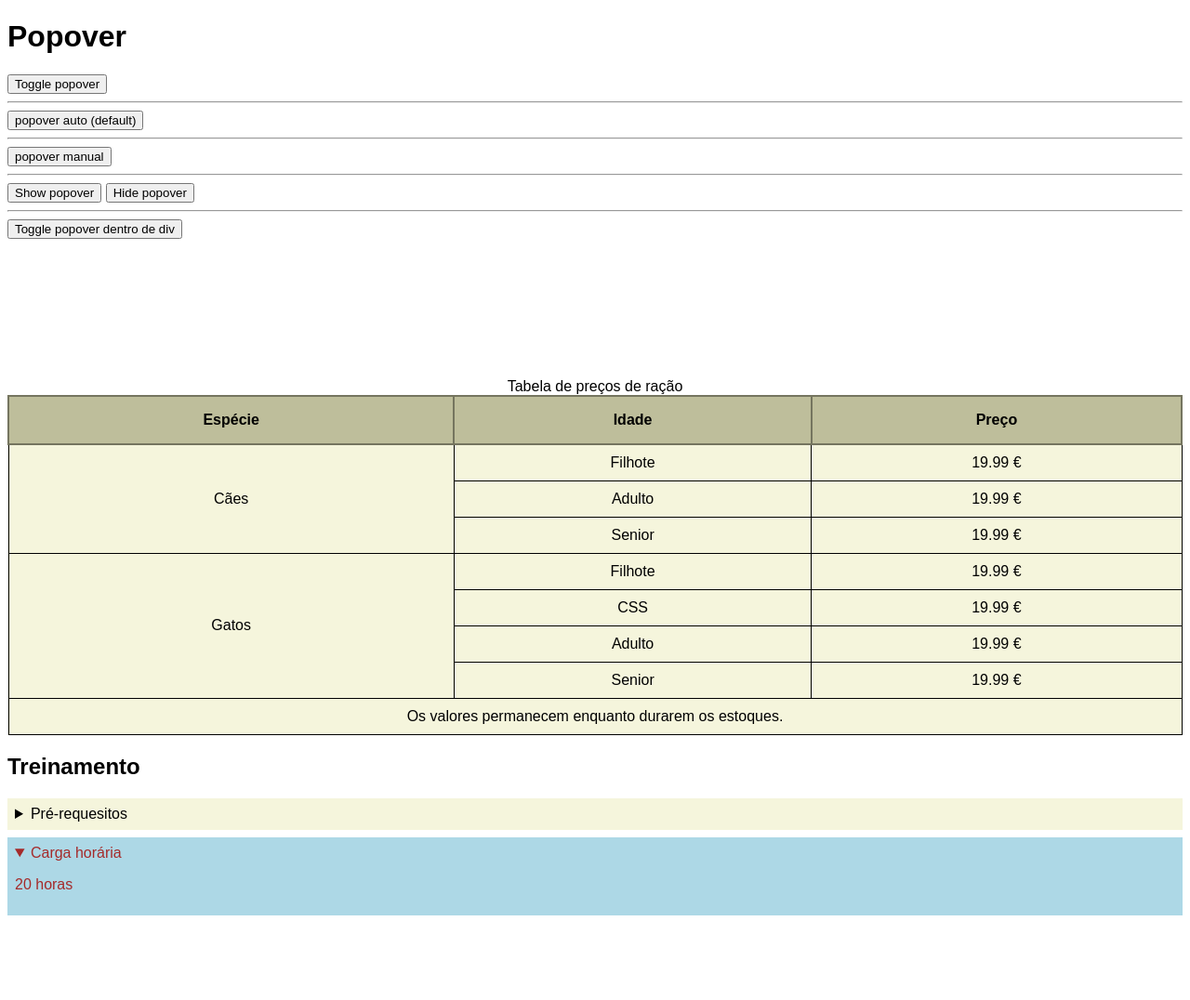
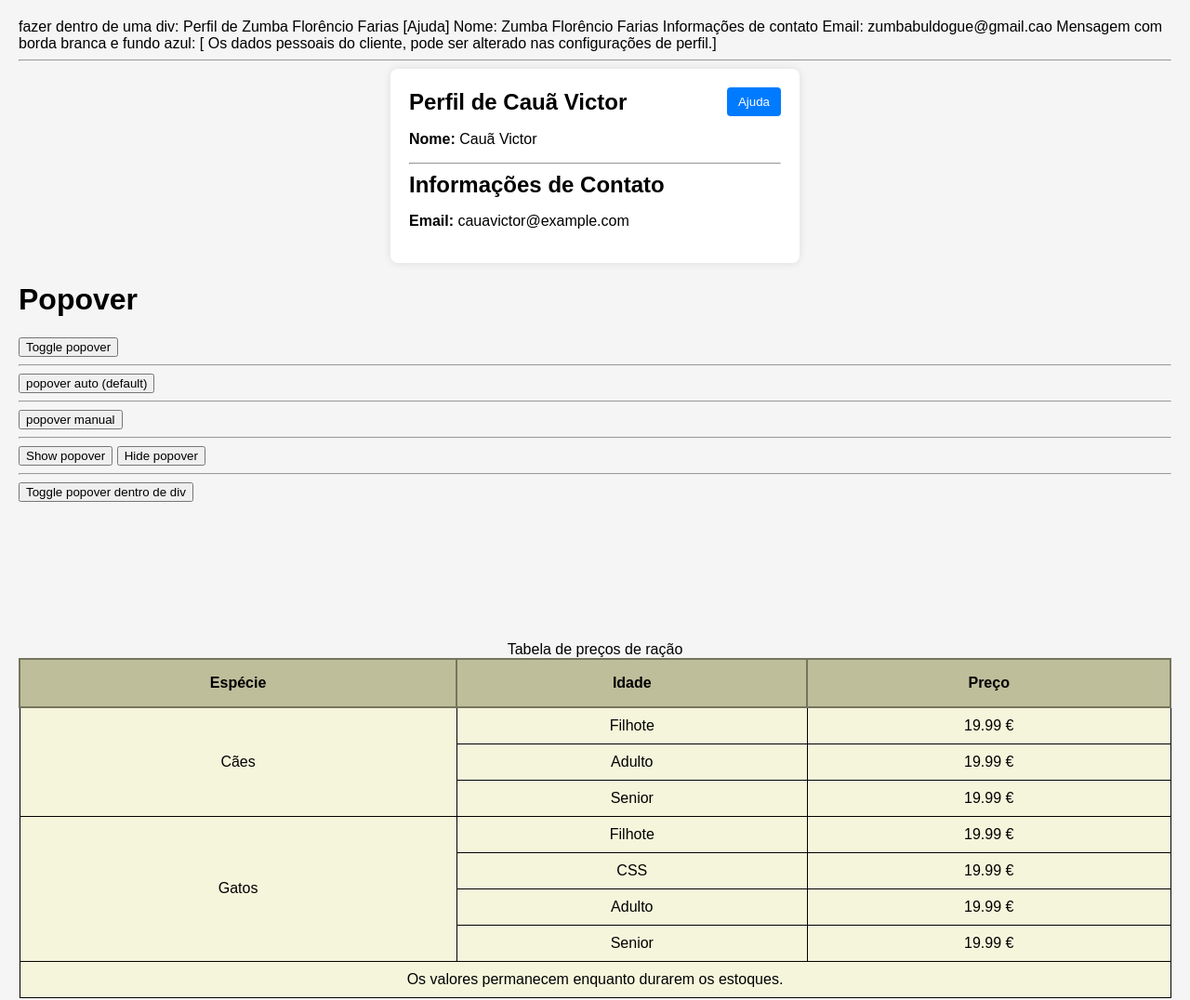
Before and after one commit to fcesarf80/Pets, a plain HTML site: page listas-tabelas.html in a window 1280 px wide. Shown: the top 1076 px of the page at 93% size. Before the commit the page ends 993 px from the top, so only its background shows below. Drawn offline with Linux system fonts and the light colour scheme.

Commit message:
message + button
Create message + button

```diff
--- a/listas-tabelas.html
+++ b/listas-tabelas.html
@@ -19,7 +19,7 @@
         ::backdrop {
             background-color: rgba(0, 0, 0, 0.32);
         }
-        .popover-container :popover-open {
+        .popover-container :popover-open {margin-top: 265px;
             inset: unset;
         }
 
@@ -69,6 +69,121 @@
 </head>
 
 <body>
+fazer dentro de uma div:
+Perfil de Zumba Florêncio Farias  [Ajuda]
+Nome: Zumba Florêncio Farias
+
+Informações de contato
+Email: zumbabuldogue@gmail.cao
+
+Mensagem com borda branca e fundo azul: [ Os dados pessoais do cliente, pode ser alterado nas configurações de perfil.]
+
+<hr>
+
+<!DOCTYPE html>
+<html lang="pt-BR">
+
+<head>
+    <meta charset="UTF-8">
+    <meta name="viewport" content="width=device-width, initial-scale=1.0">
+    <title>Perfil do Usuário</title>
+    <style>
+        body {
+            font-family: Arial, sans-serif;
+            background-color: #f5f5f5;
+            margin: 0;
+            padding: 20px;
+        }
+
+        .profile-container {
+            background-color: #fff;
+            padding: 20px;
+            border-radius: 8px;
+            max-width: 400px;
+            margin: 0 auto;
+            box-shadow: 0 0 10px rgba(0, 0, 0, 0.1);
+        }
+
+        .profile-header {
+            display: flex;
+            justify-content: space-between;
+            align-items: center;
+        }
+
+        .profile-header h1 {
+            font-size: 24px;
+            margin: 0;
+        }
+
+        .help-button {
+            background-color: #007bff;
+            color: #fff;
+            border: none;
+            padding: 8px 12px;
+            border-radius: 4px;
+            cursor: pointer;
+        }
+
+        .help-button:hover {
+            background-color: #0056b3;
+        }
+
+        .popover-content {
+            background-color: #007bff;
+            color: #fff;
+            padding: 10px;
+            border-radius: 4px;
+        }
+
+        ::backdrop {
+            background-color: rgb(0, 0, 0, .5);
+        }
+
+        :popover-open {
+            inset: unset;
+            /* remover qualquer valor aplicado, até mesmo 0, de top, left, right e bottom*/
+            position: absolute;
+            top: 100px;
+            left: 50%;
+            transform: translateX(-50%);
+        }
+    </style>
+</head>
+
+<body>
+
+    <div class="profile-container">
+        <div class="profile-header">
+            <h1>Perfil de Cauã Victor</h1>
+            <button class="help-button" popovertarget="help-name">Ajuda</button>
+
+            <div id="help-name" class="popover-content" popover>
+                O nome completo do usuário. Ele pode ser alterado nas configurações de perfil.
+            </div>
+
+
+        </div>
+        <p><strong>Nome:</strong> Cauã Victor</p>
+
+
+
+        <hr>
+
+        <div class="profile-header">
+            <h1>Informações de Contato</h1>
+
+        </div>
+        <p><strong>Email:</strong> cauavictor@example.com</p>
+
+
+    </div>
+
+
+
+</body>
+
+</html>
+
     <h1>Popover</h1>
 
     <button popovertarget="my-popover">Toggle popover</button>
```
